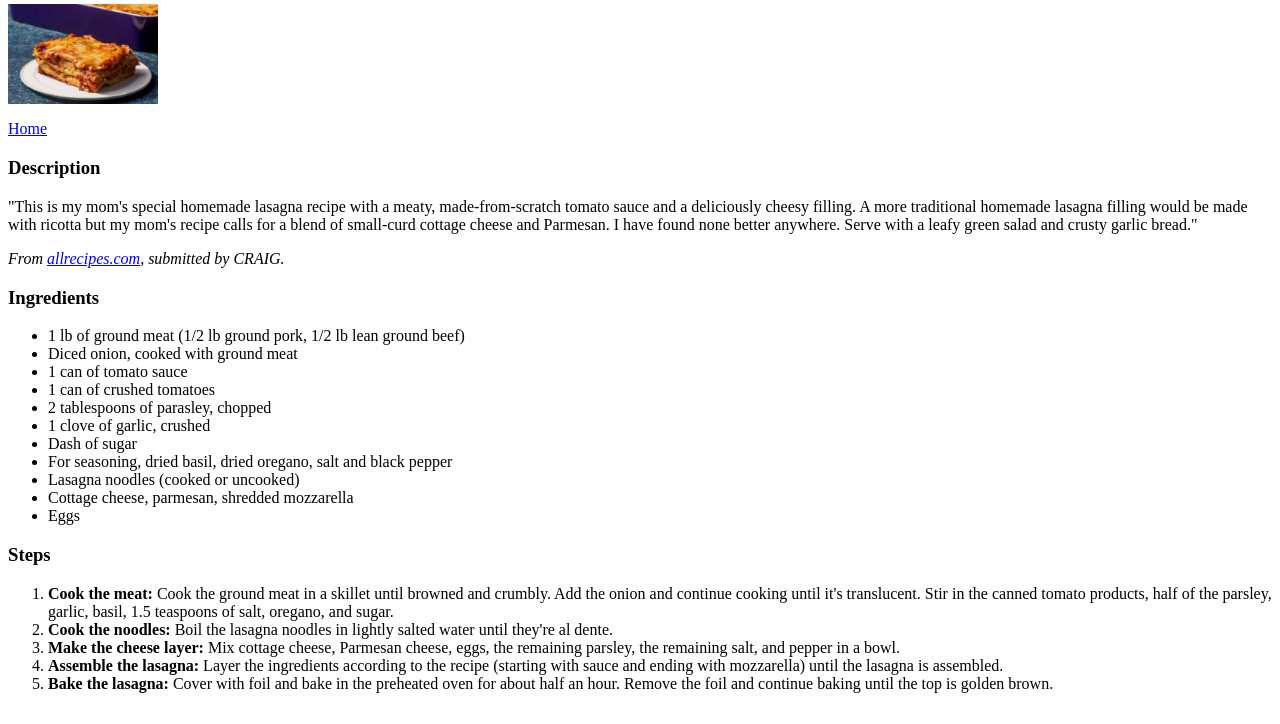
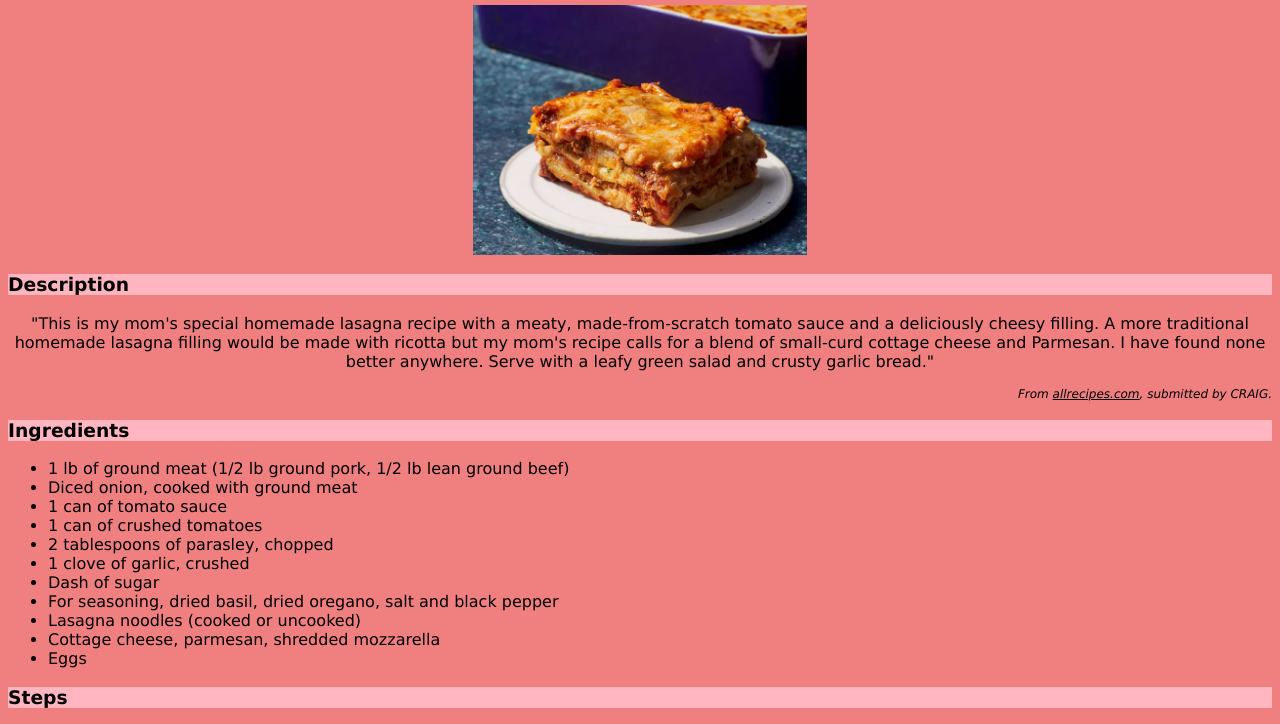
Before and after one commit to MechaKorea1664/odin_recipes, a plain HTML site: page recipes/lasagna.html in a window 1280 px wide. Shown: the part 62-786 px from the top of the page. Drawn offline with Linux system fonts and the light colour scheme.

Commit message:
Added CSS

```diff
--- a/recipes/lasagna.html
+++ b/recipes/lasagna.html
@@ -1,7 +1,8 @@
+<link rel="stylesheet" href="../styles.css">
+
 <body>
     <h1>Recipe for a Homemade Lasagna</h1>
     <img src="../images/lasagna.webp" width="150" height="100" alt="Lasagna">
-    <p><a href="../index.html">Home</a></p>
     <h3>Description</h2>
         <p>"This is my mom's special homemade lasagna recipe with a meaty,
             made-from-scratch tomato sauce and a deliciously cheesy filling.
@@ -9,7 +10,7 @@
             but my mom's recipe calls for a blend of small-curd cottage cheese
             and Parmesan. I have found none better anywhere. Serve with a
             leafy green salad and crusty garlic bread."</p>
-    <p><em>From <a href="https://www.allrecipes.com/recipe/19344/homemade-lasagna/" target="_blank" rel="noopener noreferrer">
+            <p class="credit smallfont"><em>From <a href="https://www.allrecipes.com/recipe/19344/homemade-lasagna/" target="_blank" rel="noopener noreferrer">
                 allrecipes.com</a>, submitted by CRAIG.</em></p>
                 <h3>Ingredients</h3>
                 <ul>
@@ -38,4 +39,5 @@
 
                         </li>
                     </ol>
+                    <p class="home-button"><a href="../index.html">Home</a></p>
                 </body>
--- /dev/null
+++ b/styles.css
@@ -0,0 +1,31 @@
+*, .main-menu li {
+    color: black;
+    background-color:lightcoral;
+    font-family: Verdana, Geneva, Tahoma, sans-serif;
+    text-align: center;
+}
+
+li, h3 {
+    text-align: left;
+}
+
+.credit {
+    text-align: right;
+}
+
+h1, h3, .main-menu li, .main-menu a, .home-button,.home-button a{
+    background-color: lightpink;
+}
+
+.smallfont {
+    font-size: 12px;
+}
+
+.home-button, .main-menu li {
+    font-weight: bold;
+}
+
+img {
+    width: auto;
+    height: 250;
+}
```
Also changed, not shown: index.html (+3 -2 lines), recipes/chicagohotdog.html (+4 -2 lines), recipes/icecreamcake.html (+4 -2 lines). Lines whose indentation alone changed are shown as unchanged.
